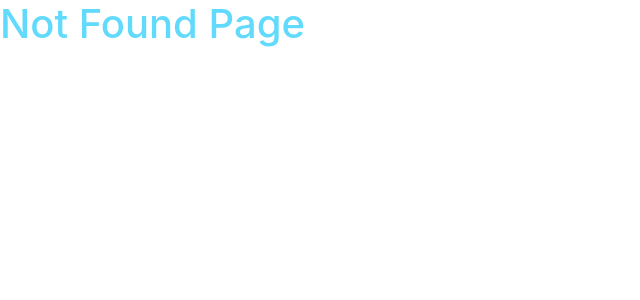
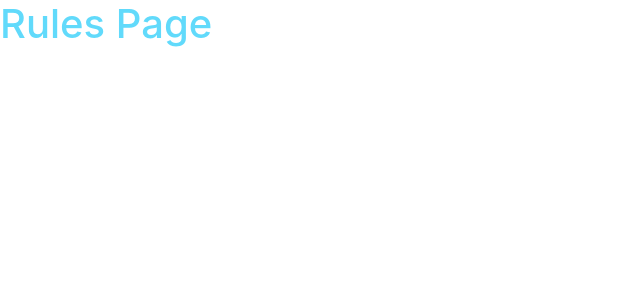
Before and after one commit to Edd-wordd/cricket-darts, a React (Create React App) app: page /rules in a window 1280 px wide. Before the commit this address had no page. Shown: the top 300 px of the page, without its empty margins (0-640 px from the left). Built offline with nearby package versions, Linux system fonts and the light colour scheme.

Commit message:
add rules page

```diff
--- a/src/App.js
+++ b/src/App.js
@@ -4,11 +4,13 @@ import { BrowserRouter as Router, Switch, Route } from "react-router-dom";
 import Home from "./components/pages/Home";
 import DrinkMenu from "./components/pages/DrinkMenu";
 import NotFound from "./components/pages/NotFound";
+import Rules from "./components/pages/Rules";
 
 function App() {
    return (
       <Router>
          <Switch>
+            <Route exact path="/rules" component={Rules}></Route>
             <Route exact path="/" component={Home}></Route>
             <Route exact path="/losers-drink" component={DrinkMenu}></Route>
             <Route component={NotFound} />
--- /dev/null
+++ b/src/components/pages/Rules.js
@@ -0,0 +1,5 @@
+import React from "react";
+
+export default function Rules(props) {
+   return <h1>Rules Page</h1>;
+}
```
